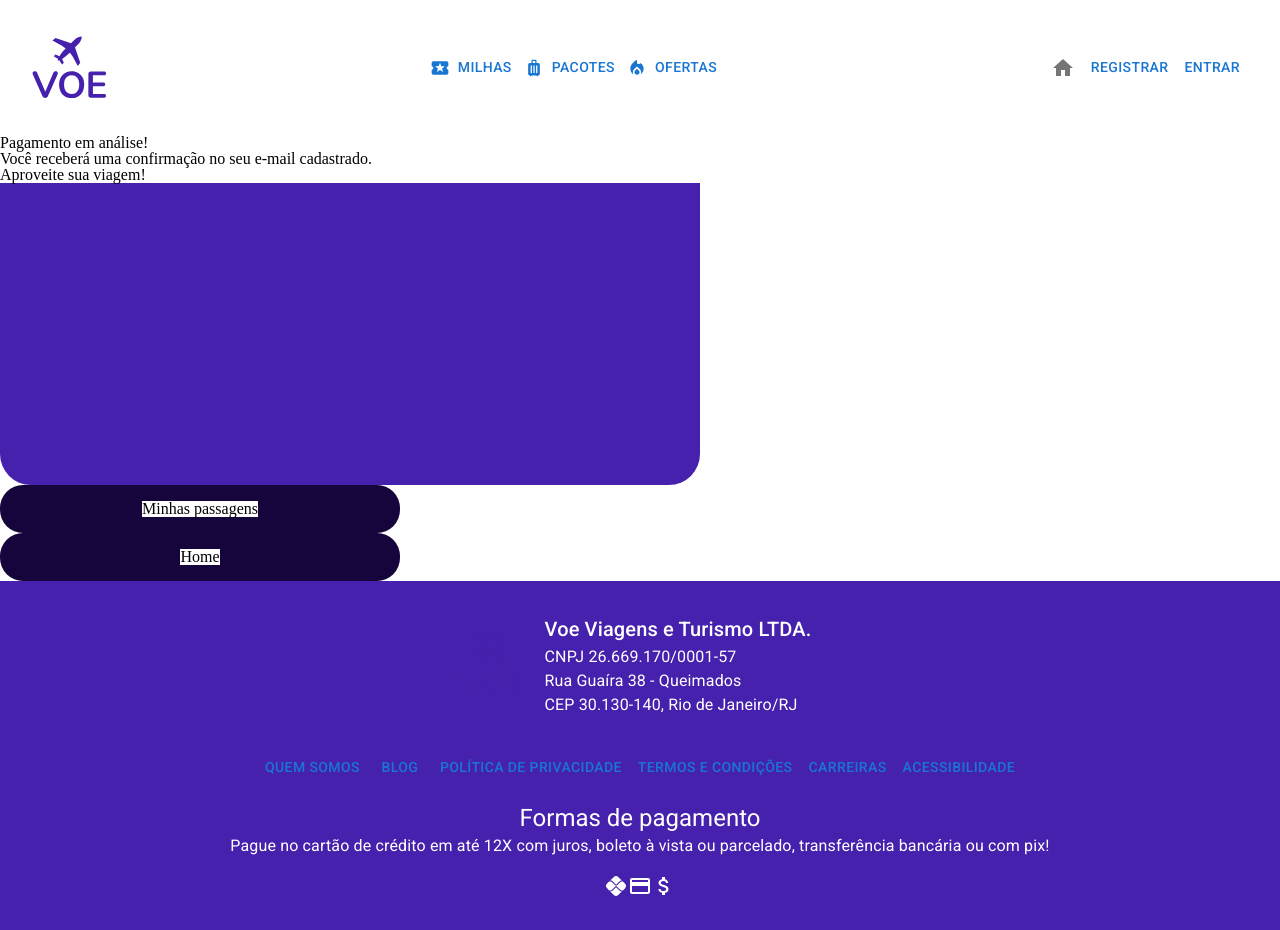
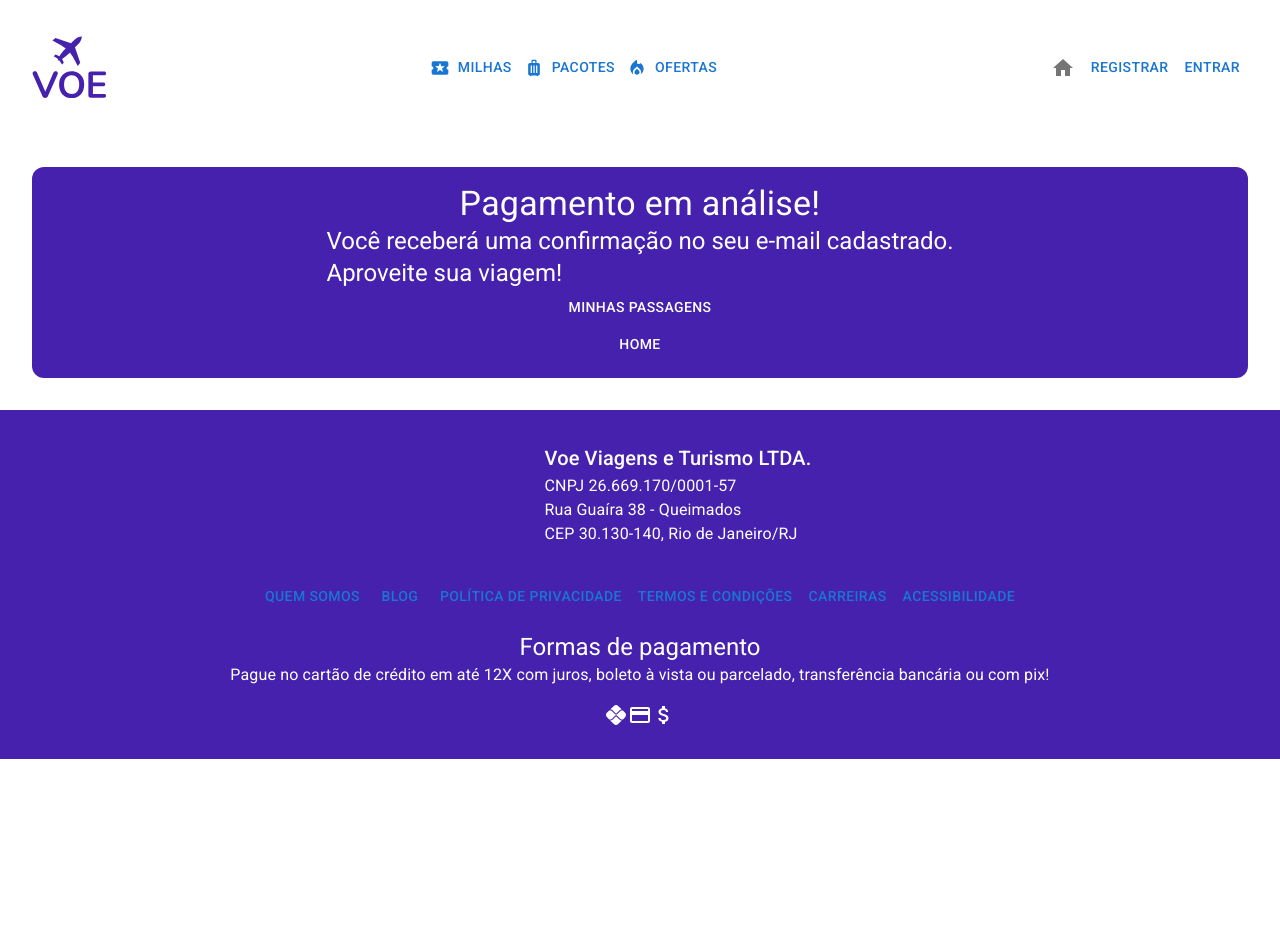
Before and after one commit to guijun13/ihc-voe, a Next.js app: page /waitingPayment in a window 1280 px wide. After the commit the page ends 800 px from the top, so only its background shows below. Built offline with nearby package versions, Linux system fonts and the light colour scheme.

Commit message:
edit waitingPayment page

```diff
--- a/pages/_app.tsx
+++ b/pages/_app.tsx
@@ -5,7 +5,6 @@ import '@fontsource/roboto/400.css';
 import '@fontsource/roboto/500.css';
 import '@fontsource/roboto/700.css';
 import '../styles/checkout.css';
-import '../styles/waitingPayment.css';
 
 function MyApp({ Component, pageProps }: AppProps) {
   return <Component {...pageProps} />;
--- a/pages/waitingPayment.tsx
+++ b/pages/waitingPayment.tsx
@@ -1,4 +1,6 @@
+import { Button, Typography } from '@mui/material';
 import type { NextPage } from 'next';
+import Link from 'next/link';
 import Footer from '../components/footer';
 import Header from '../components/header';
 
@@ -6,24 +8,32 @@ const WaitingPayment: NextPage = () => {
   return (
     <>
       <Header />
-      <div>
-        <div className="rect">
-          <h1 className="bg-white">Pagamento em análise!</h1>
-          <h2 className="bg-white">
+      <div className="flex flex-col justify-center items-center bg-purple border rounded-xl m-8 p-4">
+        <div className="flex flex-col items-center">
+          <Typography variant="h4" className="text-white my-4">
+            Pagamento em análise!
+          </Typography>
+          <Typography variant="h5" className="text-white">
             Você receberá uma confirmação no seu e-mail cadastrado.
             <br />
             Aproveite sua viagem!
-          </h2>
+          </Typography>
         </div>
-      </div>
-      <div>
-        <div className="rect2">
-          <h2 className="bg-white">Minhas passagens</h2>
+        <div>
+          <Button className="flex justify-center items-center border rounded-xl bg-gray-dark m-4 p-4">
+            <Typography variant="button" className="text-white">
+              Minhas passagens
+            </Typography>
+          </Button>
         </div>
-      </div>
-      <div>
-        <div className="rect3">
-          <h2 className="bg-white">Home</h2>
+        <div>
+          <Link href="/">
+            <Button className="flex justify-center items-center border rounded-xl bg-gray-dark m-4 p-4">
+              <Typography variant="button" className="text-white">
+                Home
+              </Typography>
+            </Button>
+          </Link>
         </div>
       </div>
 
--- a/styles/waitingPayment.css
+++ /dev/null
@@ -1,28 +0,0 @@
-.rect {
-  width: 700px;
-  height: 350px;
-  left: 71px;
-  top: 187px;
-
-  background: #4621AD;
-  border-radius: 31px;
-  }
-  .rect2 {
-  width: 400px;
-  height: 48px;
-  display: flex;
-  justify-content: center;
-  align-items: center;
-
-  background: #16043D;
-  border-radius: 23px;
-  }
-  .rect3 {
-  width: 400px;
-  height: 48px;
-  display: flex;
-  justify-content: center;
-  align-items: center;
-  background: #16043D;
-  border-radius: 23px;
-  }
```
